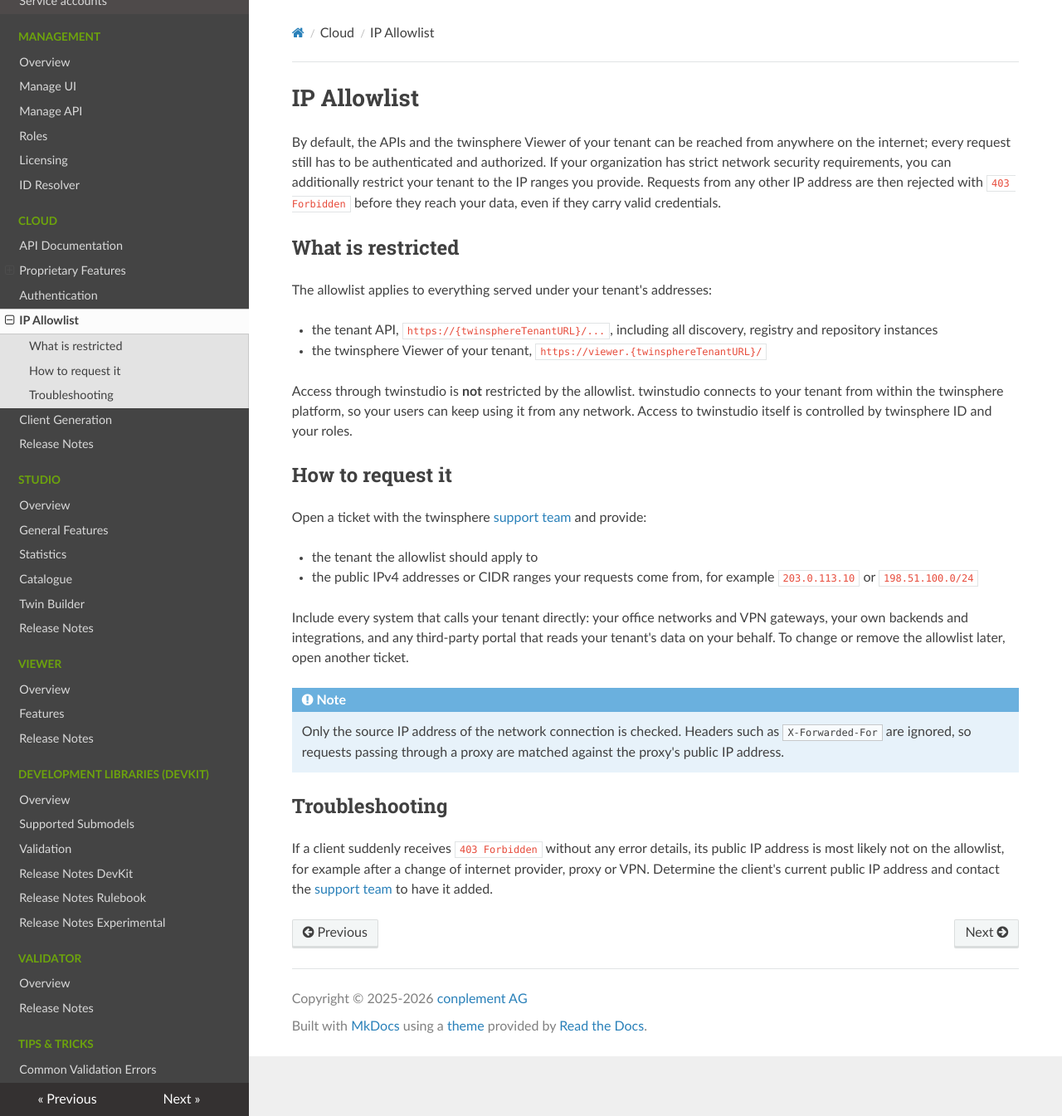
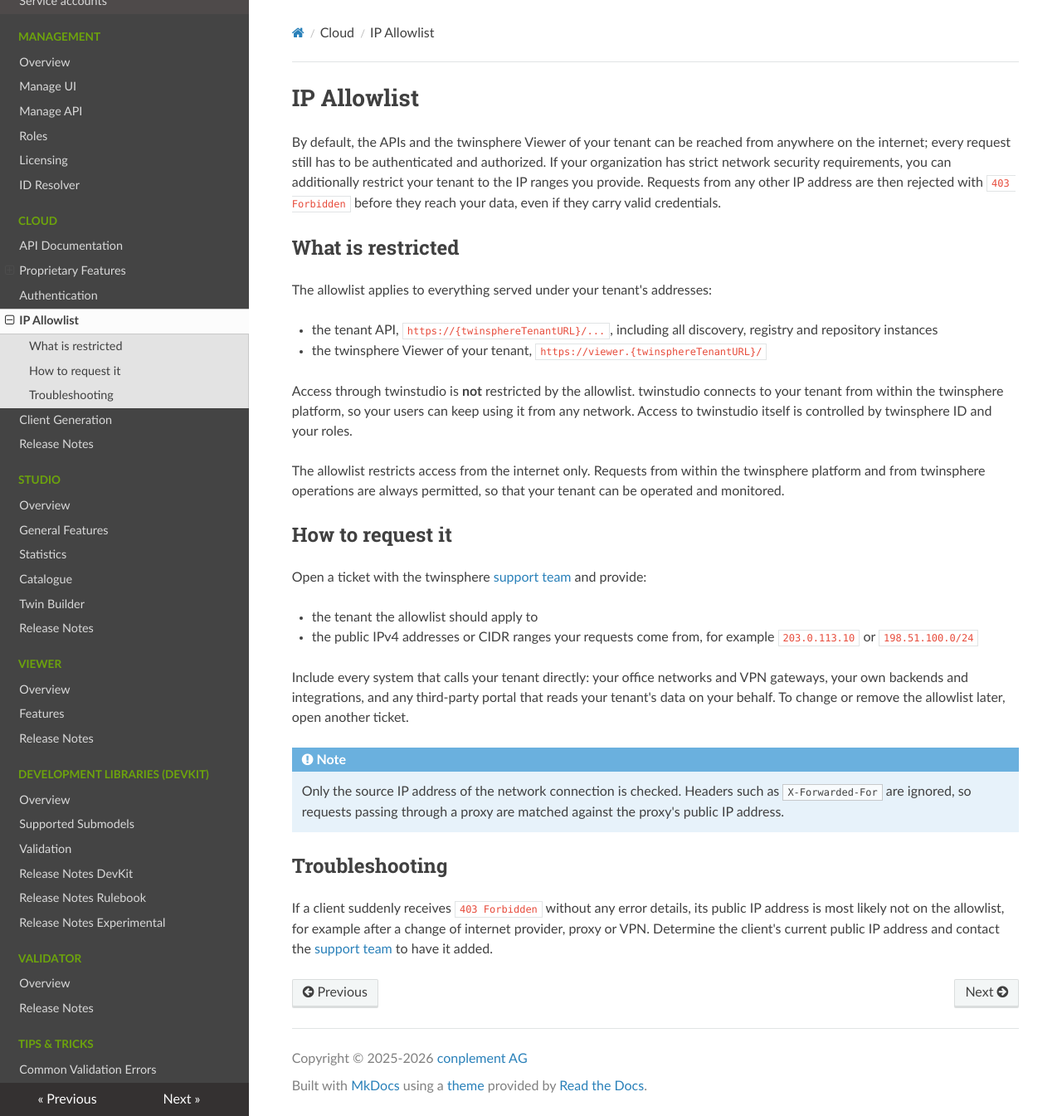
Before and after one commit to twinsphere/twinsphere.github.io, an MkDocs documentation site: the page built from docs/cloud-ip-allowlist.md, in a window 1280 px wide and 1345 px high. Shown: the whole window at 83% size. Built offline with MkDocs 1.6.1, drawn with Linux system fonts in a browser that asks for light colours; nearby versions of some CDN libraries.

Commit message:
docs(cloud): clarify ip allowlist scope

```diff
--- a/docs/cloud-ip-allowlist.md
+++ b/docs/cloud-ip-allowlist.md
@@ -15,6 +15,9 @@
 Access through twinstudio is **not** restricted by the allowlist. twinstudio connects to your tenant from within the
 twinsphere platform, so your users can keep using it from any network. Access to twinstudio itself is controlled by
 twinsphere ID and your roles.
+
+The allowlist restricts access from the internet only. Requests from within the twinsphere platform and from
+twinsphere operations are always permitted, so that your tenant can be operated and monitored.
 
 ## How to request it
 
```
